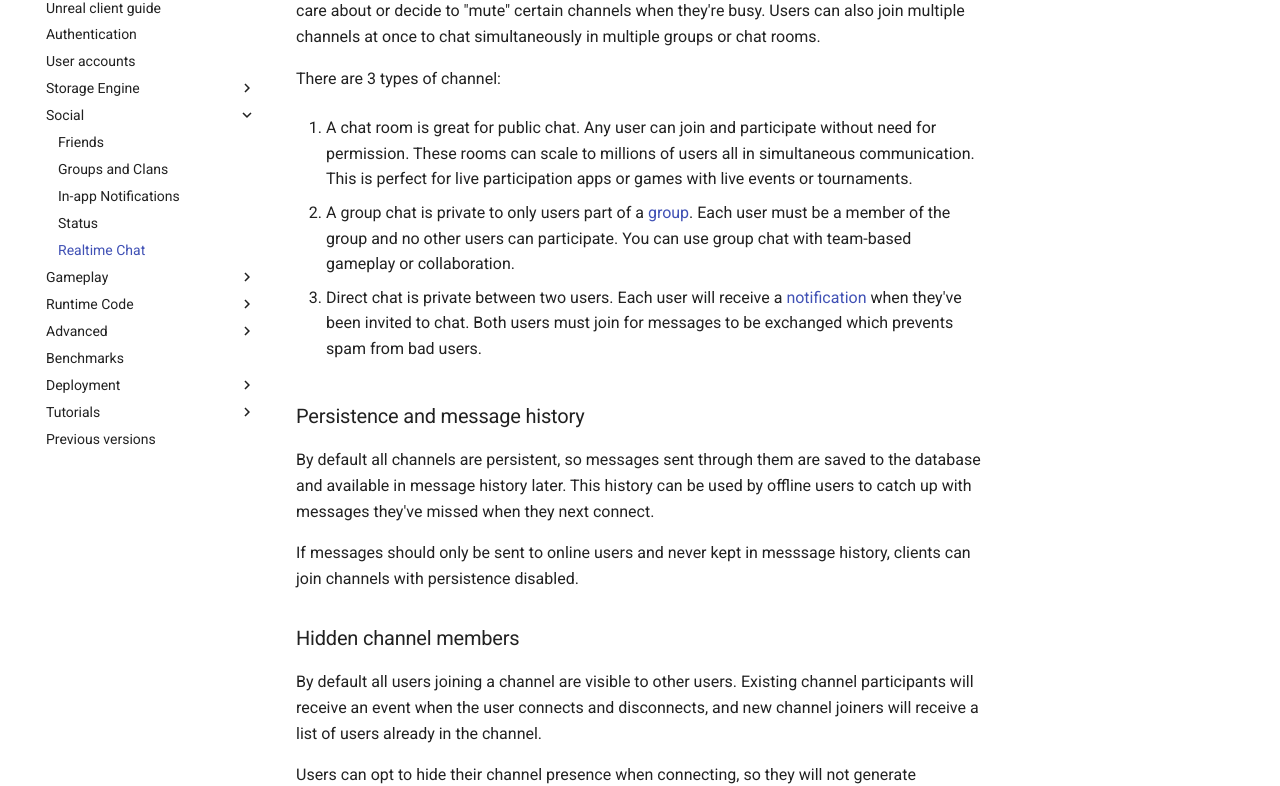
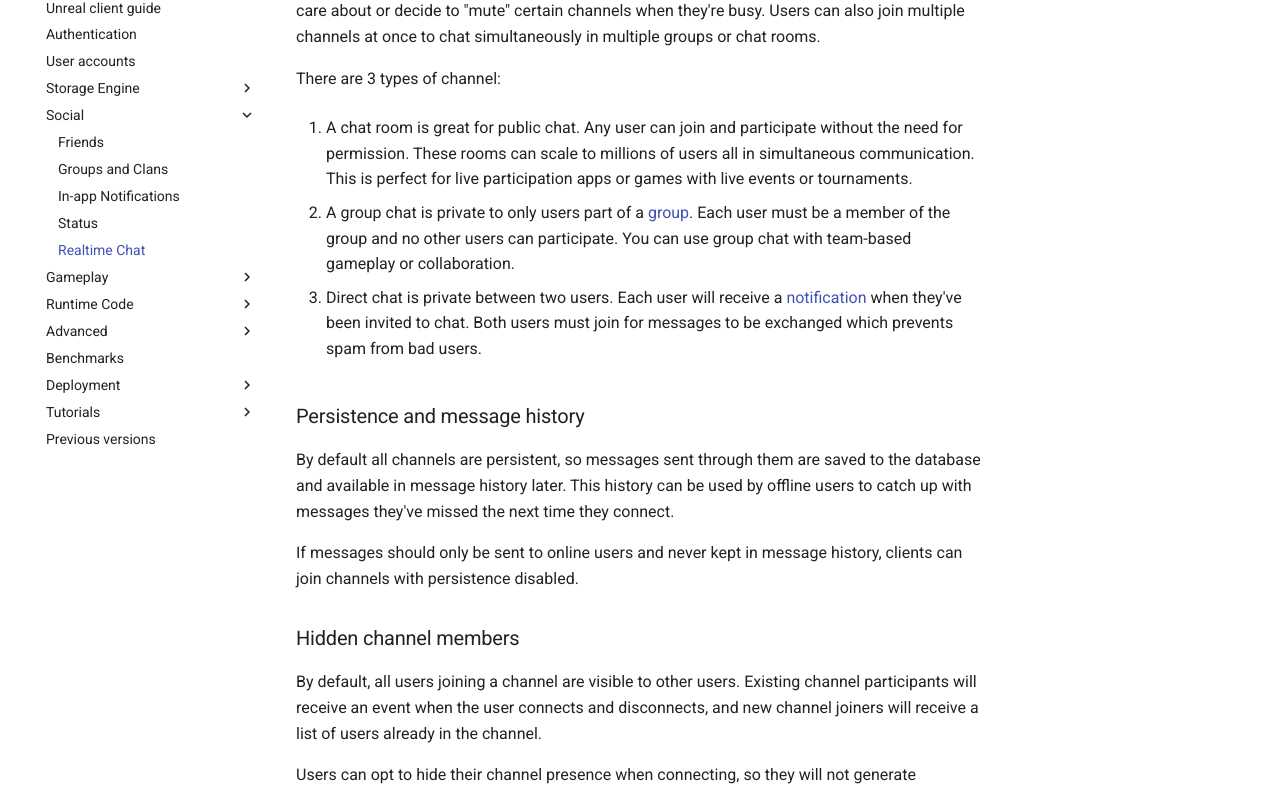
Before and after one commit to heroiclabs/nakama-docs, an MkDocs documentation site: the page built from docs/social-realtime-chat.md, in a window 1280 px wide and 1400 px high. Shown: the part 418-1204 px from the top of the window. Built offline with MkDocs 1.6.1 and Material for MkDocs 9.7.7, drawn with Linux system fonts in a browser that asks for light colours; comment, search, counter and statistics services are not loaded; some of the changed text lies outside the part shown.

Commit message:
Fix wording & minor typos in social-realtime-chat
Fixed a typo and some very minor grammar things.

```diff
--- a/docs/social-realtime-chat.md
+++ b/docs/social-realtime-chat.md
@@ -8,7 +8,7 @@ Every message which flows through the realtime chat engine belongs to a channel
 
 There are 3 types of channel:
 
-1. A chat room is great for public chat. Any user can join and participate without need for permission. These rooms can scale to millions of users all in simultaneous communication. This is perfect for live participation apps or games with live events or tournaments.
+1. A chat room is great for public chat. Any user can join and participate without the need for permission. These rooms can scale to millions of users all in simultaneous communication. This is perfect for live participation apps or games with live events or tournaments.
 
 2. A group chat is private to only users part of a [group](social-groups-clans.md). Each user must be a member of the group and no other users can participate. You can use group chat with team-based gameplay or collaboration.
 
@@ -16,13 +16,13 @@ There are 3 types of channel:
 
 ### Persistence and message history
 
-By default all channels are persistent, so messages sent through them are saved to the database and available in message history later. This history can be used by offline users to catch up with messages they've missed when they next connect.
+By default all channels are persistent, so messages sent through them are saved to the database and available in message history later. This history can be used by offline users to catch up with messages they've missed the next time they connect.
 
-If messages should only be sent to online users and never kept in messsage history, clients can join channels with persistence disabled.
+If messages should only be sent to online users and never kept in message history, clients can join channels with persistence disabled.
 
 ### Hidden channel members
 
-By default all users joining a channel are visible to other users. Existing channel participants will receive an event when the user connects and disconnects, and new channel joiners will receive a list of users already in the channel.
+By default, all users joining a channel are visible to other users. Existing channel participants will receive an event when the user connects and disconnects, and new channel joiners will receive a list of users already in the channel.
 
 Users can opt to hide their channel presence when connecting, so they will not generate join/leave notifications and will not appear in listings of channel members. They will still be able to send and receive realtime messages as normal.
 
```
Also changed, not shown: other parts of docs/social-realtime-chat.md (+3 -3 lines).
